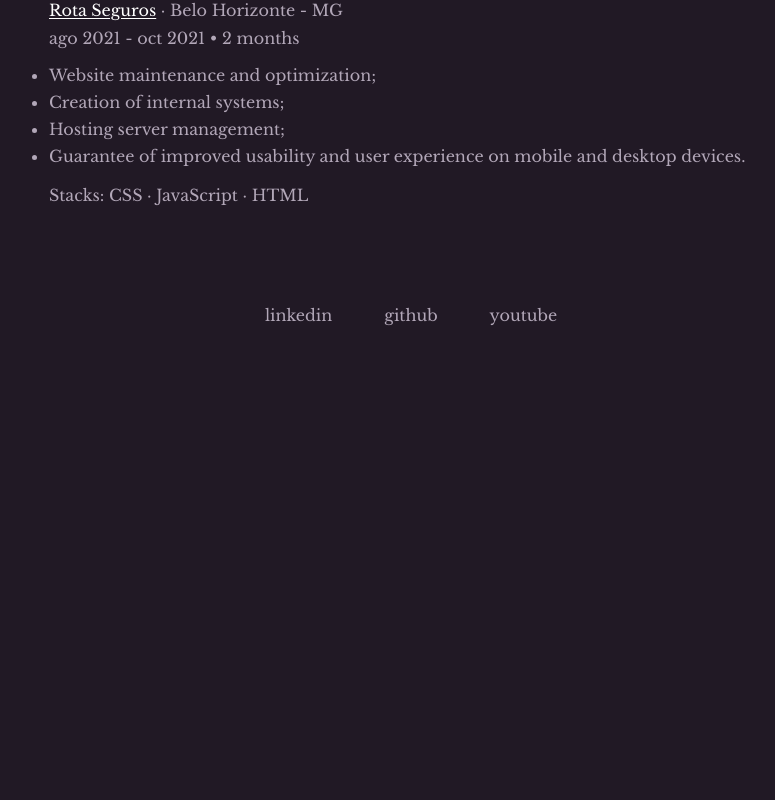
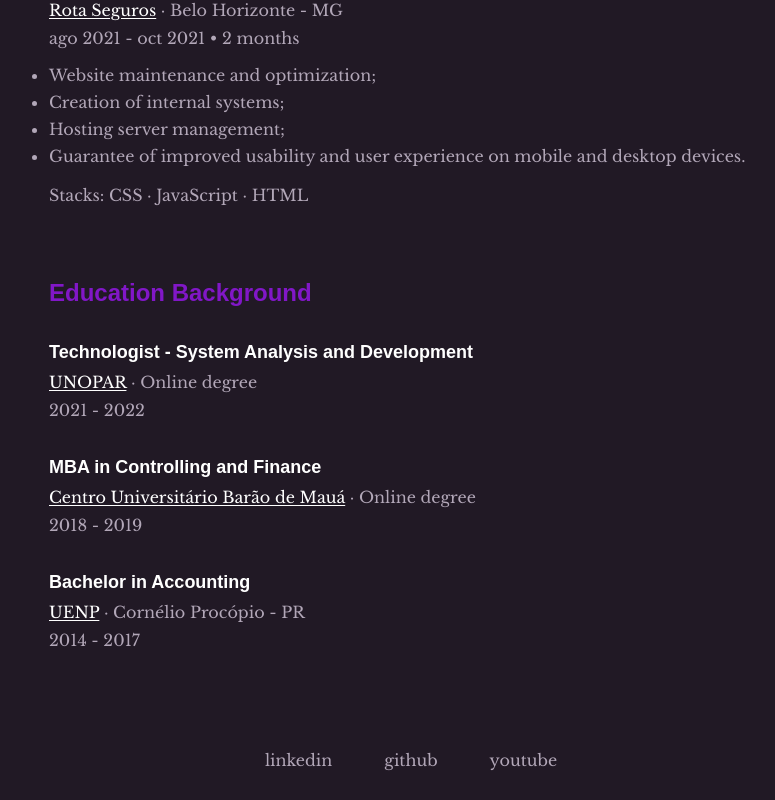
Before and after one commit to bzenky/bzenky.dev, a Next.js app: page /about in a window 1280 px wide. Shown: the part 1361-2161 px from the top of the page, without its empty margins (215-990 px from the left). Before the commit the page ends 1716 px from the top, so only its background shows below. Built offline with nearby package versions, Linux system fonts and the light colour scheme; a web font is replaced by a local one.

Commit message:
feat: about - education background

```diff
--- a/src/pages/about.tsx
+++ b/src/pages/about.tsx
@@ -96,6 +96,45 @@ export default function About() {
                             <span>Stacks: CSS · JavaScript · HTML</span>
                         </CareerItemWrapper>
                     </ExperiencesContainer>
+
+                    <ExperiencesContainer>
+                        <ExperiencesHeader>
+                            <h2>Education Background</h2>
+                        </ExperiencesHeader>
+
+                        <CareerItemWrapper>
+                            <h3>Technologist - System Analysis and Development</h3>
+                            <div>
+                                <a href="https://www.unopar.com.br/" target="_blank" rel="noreferrer">UNOPAR</a>
+                                <span> · Online degree</span>
+                            </div>
+                            <span>
+                                2021 - 2022
+                            </span>
+                        </CareerItemWrapper>
+
+                        <CareerItemWrapper>
+                            <h3>MBA in Controlling and Finance</h3>
+                            <div>
+                                <a href="https://baraodemaua.br/" target="_blank" rel="noreferrer">Centro Universitário Barão de Mauá</a>
+                                <span> · Online degree</span>
+                            </div>
+                            <span>
+                                2018 - 2019
+                            </span>
+                        </CareerItemWrapper>
+
+                        <CareerItemWrapper>
+                            <h3>Bachelor in Accounting</h3>
+                            <div>
+                                <a href="https://uenp.edu.br/" target="_blank" rel="noreferrer">UENP</a>
+                                <span> · Cornélio Procópio - PR</span>
+                            </div>
+                            <span>
+                                2014 - 2017
+                            </span>
+                        </CareerItemWrapper>
+                    </ExperiencesContainer>
                 </Main>
             </AboutContainer>
         </>
```
